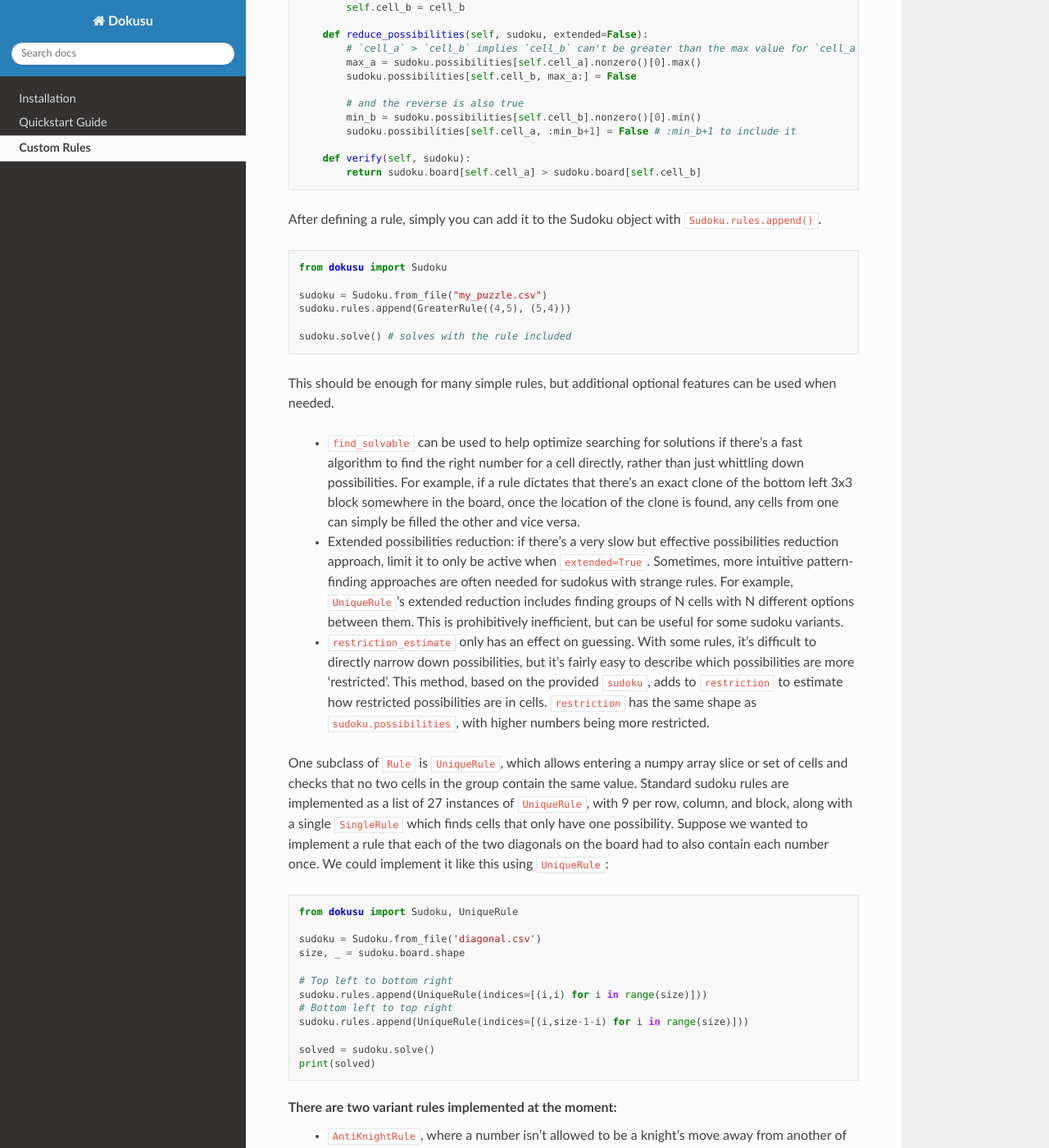
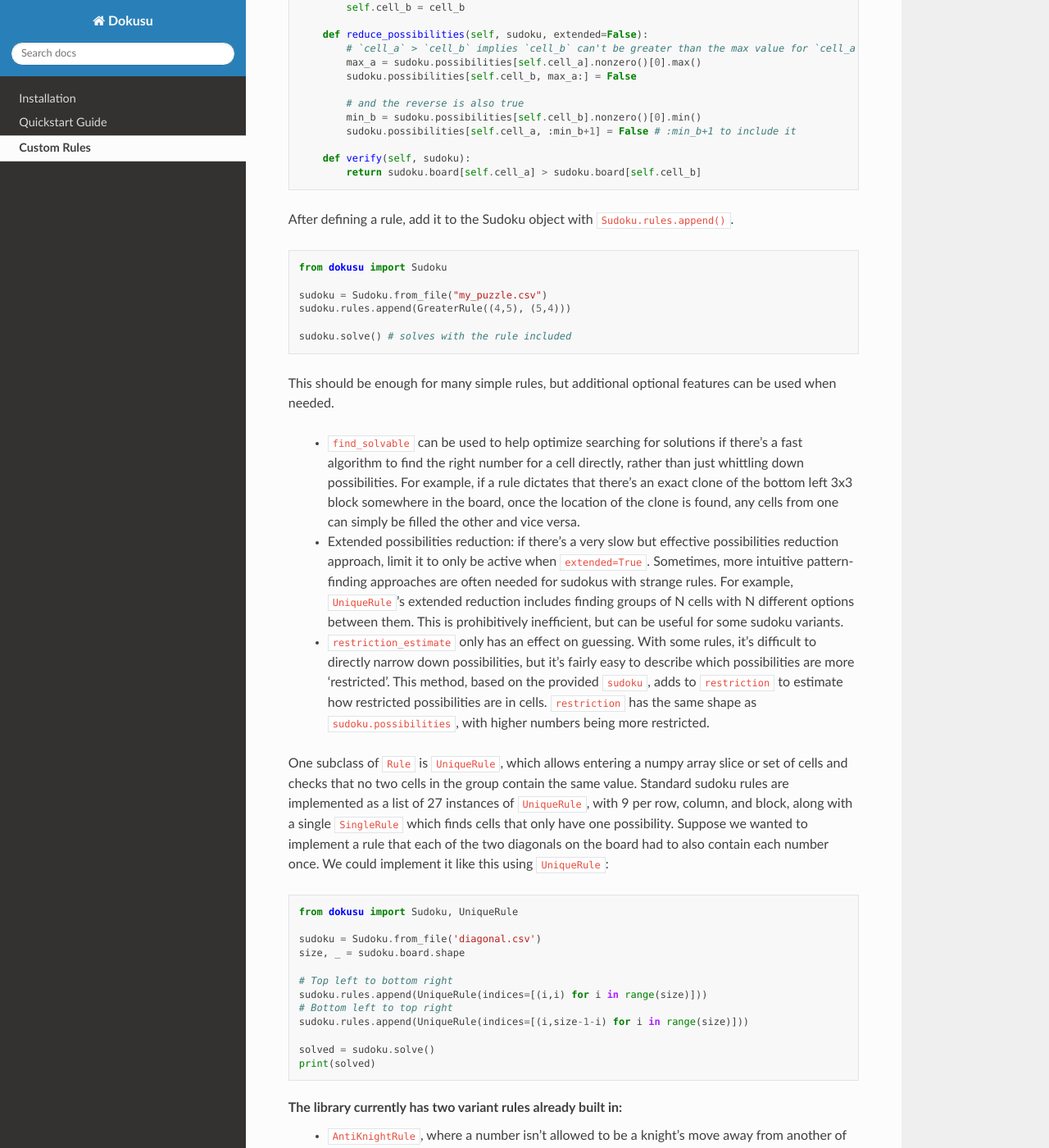
Before and after one commit to Chenkail/Dokusu, a Sphinx documentation site: the page built from docs/source/custom-rules.rst, in a window 1280 px wide and 1400 px high, scrolled down 667 px. Shown: the whole window at 82% size. Built offline with Sphinx 7.4.7 and the Read the Docs theme 2.0.0, drawn with Linux system fonts in a browser that asks for light colours.

Commit message:
Typo fixes

```diff
--- a/docs/source/custom-rules.rst
+++ b/docs/source/custom-rules.rst
@@ -38,7 +38,7 @@ For example, to define a rule saying that a certain cell must be greater than a
         def verify(self, sudoku):
             return sudoku.board[self.cell_a] > sudoku.board[self.cell_b]
 
-After defining a rule, simply you can add it to the Sudoku object with ``Sudoku.rules.append()``.
+After defining a rule, add it to the Sudoku object with ``Sudoku.rules.append()``.
 
 .. code:: python
 
@@ -88,7 +88,7 @@ this using ``UniqueRule``:
     solved = sudoku.solve()
     print(solved)
 
-There are two variant rules implemented at the moment:
+The library currently has two variant rules already built in:
  - ``AntiKnightRule``, where a number isn't allowed to be a knight's move away from another of itself
  - ``KillerCageRule``, where a cage is defined as a group of cells with a target sum. Within cages, digits
    may not repeat and must sum to the target sum.
```
